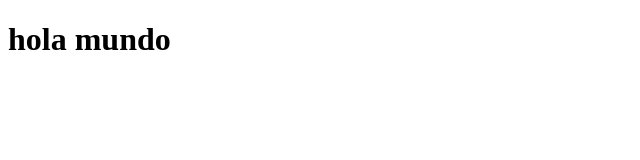
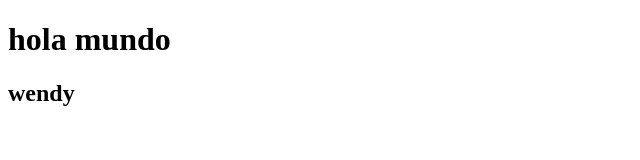
Before and after one commit to WendyHR06/demo1, a plain HTML site: page index.html in a window 1280 px wide. Shown: the whole page, without its empty margins (0-640 px from the left). Drawn offline with Linux system fonts and the light colour scheme.

Commit message:
version 2

```diff
--- a/index.html
+++ b/index.html
@@ -7,5 +7,6 @@
 </head>
 <body>
     <h1>hola mundo</h1>
+    <h2>wendy</h2>
 </body>
 </html>
```
